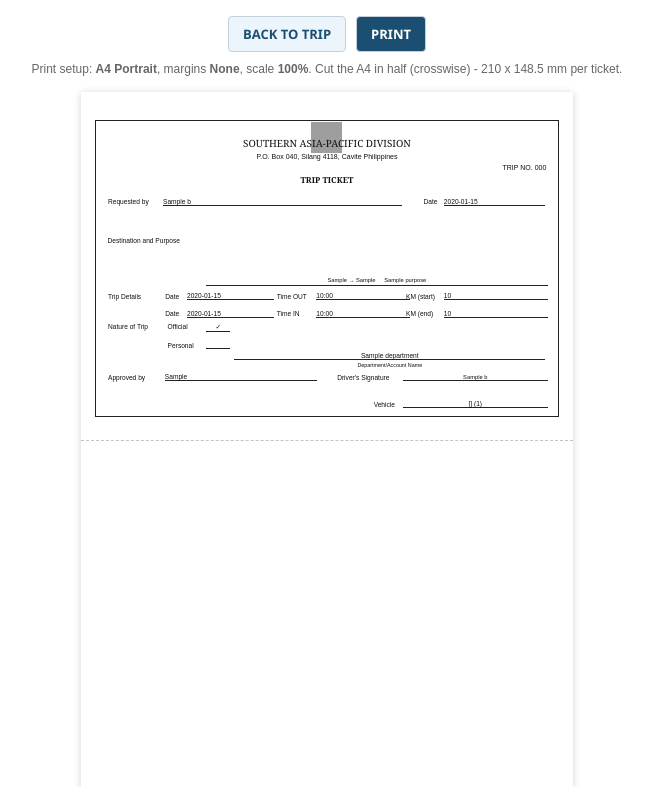
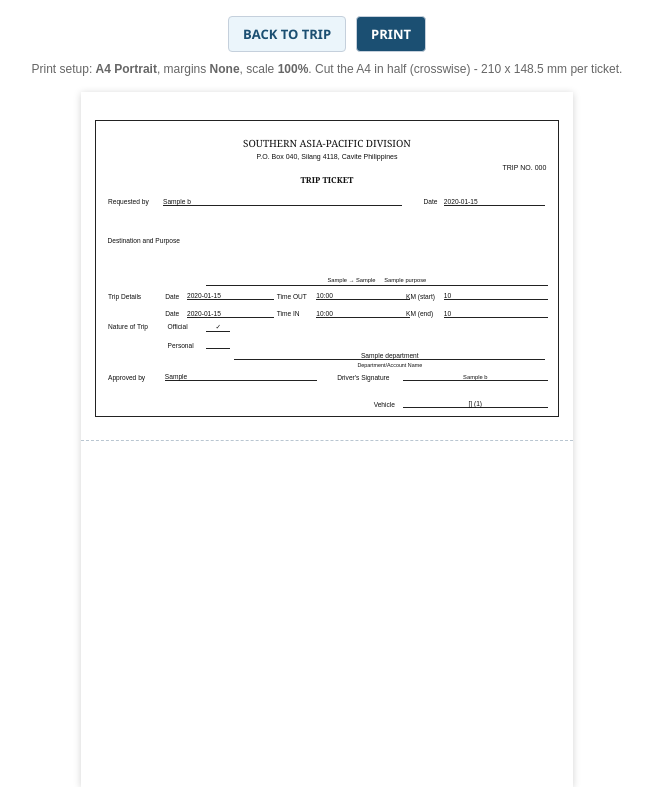
Before and after one commit to projectlabtest/transportation, a Flask app: template templates/trip_ticket.html in a window 1280 px wide. Shown: the top 787 px of the page, without its empty margins (313-966 px from the left). Run offline with Flask 3, Linux system fonts and the light colour scheme; the template is opened without the code that fills it: most values are stand-ins (such as "Sample title", 1, 10 or a date in 2020); grey boxes are pictures that could not be loaded.

Commit message:
remove QR code from trip ticket print page

```diff
--- a/templates/trip_ticket.html
+++ b/templates/trip_ticket.html
@@ -22,8 +22,6 @@
       <div class="ticket-address">P.O. Box 040, Silang 4118, Cavite Philippines</div>
       <div class="ticket-title">TRIP TICKET</div>
       <div class="ticket-number">TRIP NO. {{ b.booking_code }}</div>
-      <img src="{{ url_for('booking_qr', code=b.booking_code) }}"
-           alt="QR" style="width:50px;height:50px;margin:2px auto;display:block;">
     </header>
 
     <div class="ticket-item ticket-requested-label">Requested by</div>
```
